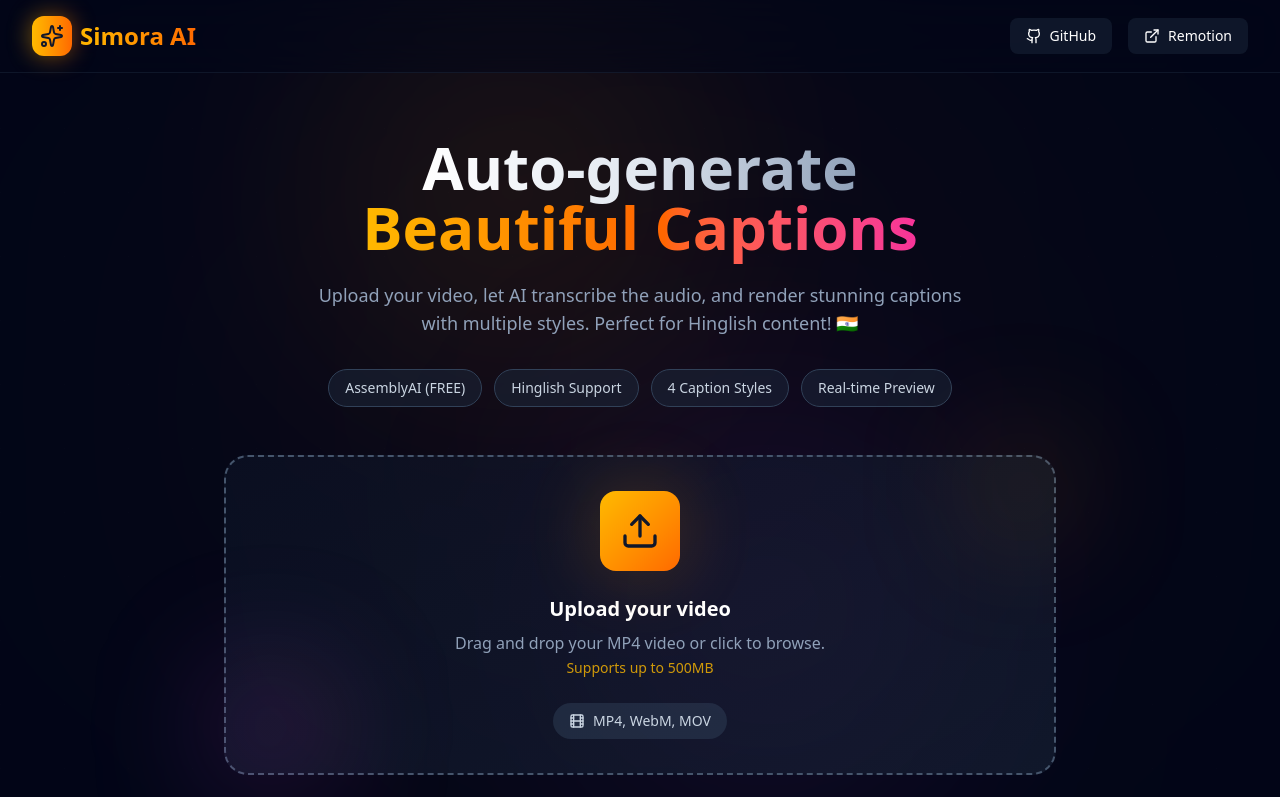
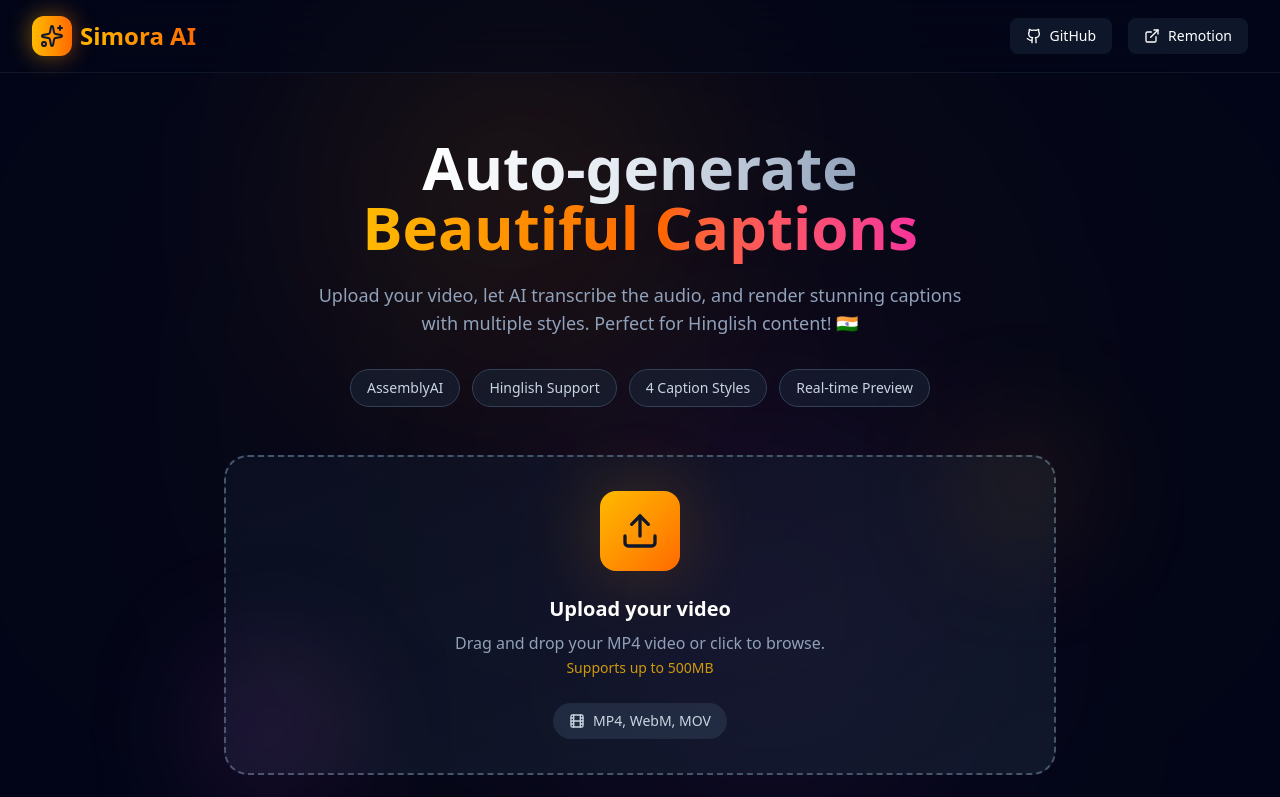
Before and after one commit to bhavyasharma5/SimoraAI, a Next.js app: page / in a window 1280 px wide. Shown: the top 797 px of the page. Built offline with nearby package versions, Linux system fonts and the light colour scheme.

Commit message:
Update homepage: Replace Whisper AI references with AssemblyAI

```diff
--- a/src/app/layout.tsx
+++ b/src/app/layout.tsx
@@ -10,7 +10,7 @@ const inter = Inter({
 export const metadata: Metadata = {
   title: "Simora AI - Auto-generate Beautiful Video Captions",
   description: "Upload your video, let AI transcribe the audio, and render stunning captions with multiple styles. Perfect for Hinglish content!",
-  keywords: ["video captions", "AI transcription", "Hinglish", "Remotion", "Whisper AI", "subtitle generator"],
+  keywords: ["video captions", "AI transcription", "Hinglish", "Remotion", "AssemblyAI", "subtitle generator"],
   authors: [{ name: "Simora AI" }],
   openGraph: {
     title: "Simora AI - Auto-generate Beautiful Video Captions",
--- a/src/app/page.tsx
+++ b/src/app/page.tsx
@@ -219,7 +219,7 @@ export default function Home() {
                   transition={{ delay: 0.2 }}
                   className="flex flex-wrap justify-center gap-3 mt-8"
                 >
-                  {['AssemblyAI (FREE)', 'Hinglish Support', '4 Caption Styles', 'Real-time Preview'].map(
+                  {['AssemblyAI', 'Hinglish Support', '4 Caption Styles', 'Real-time Preview'].map(
                     (feature, i) => (
                       <span
                         key={feature}
```
